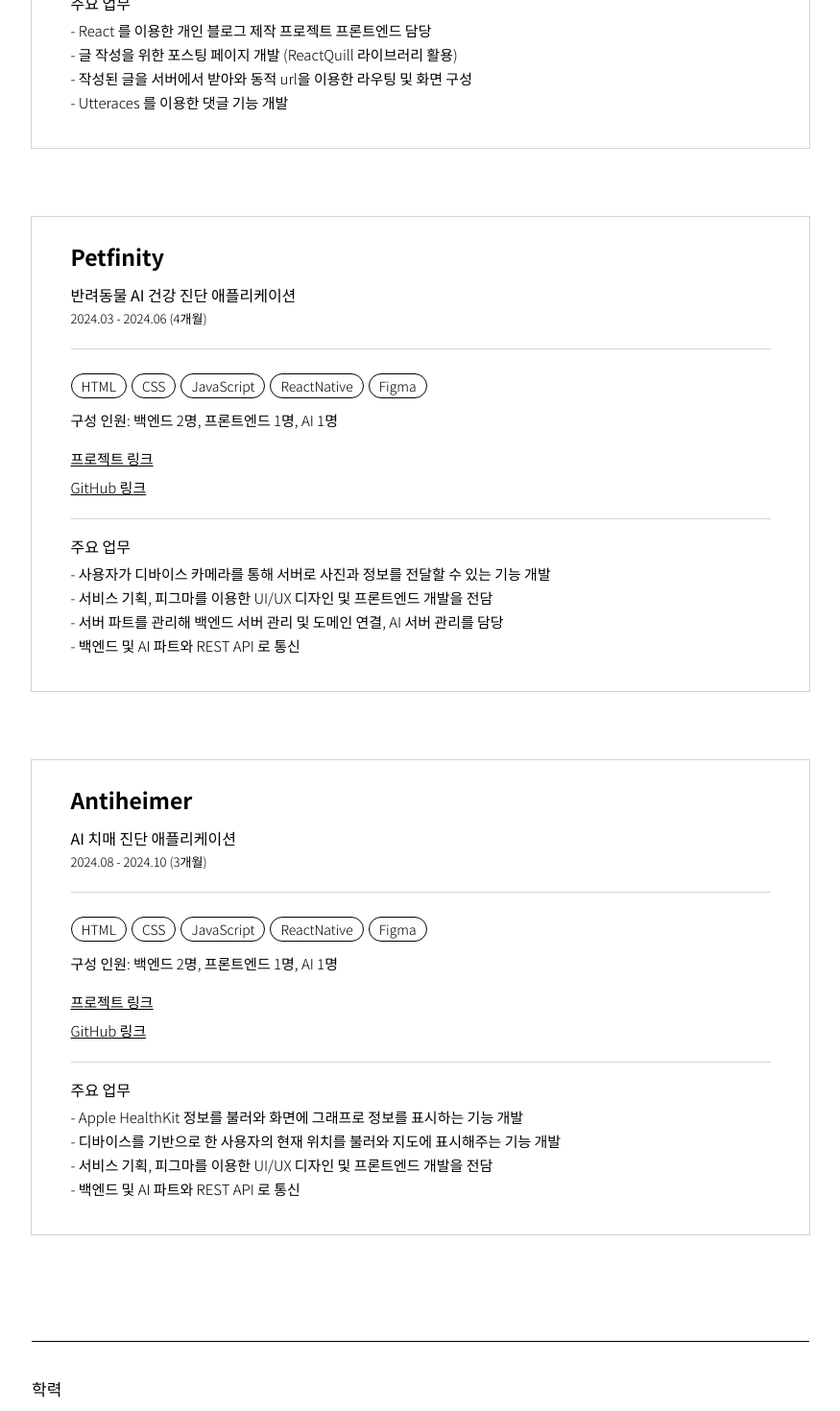
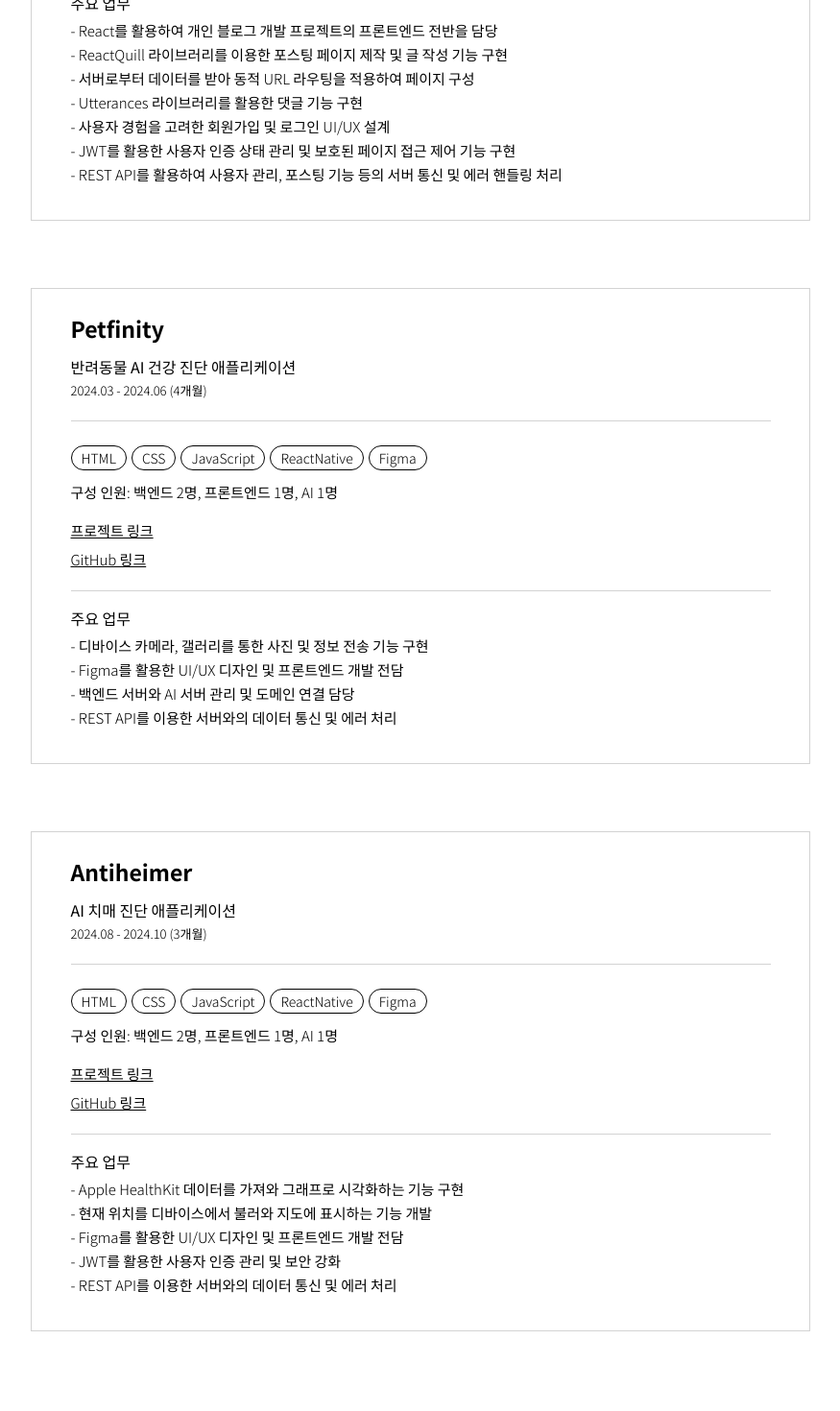
Before and after one commit to minijae011030/Resume, a React (Create React App) app: page / in a window 1280 px wide. Shown: the part 1200-2670 px from the top of the page at 96% size, without its empty margins (202-1077 px from the left). Built offline with nearby package versions, Linux system fonts and the light colour scheme.

Commit message:
edit project description

```diff
--- a/src/Home/styles/home.module.css
+++ b/src/Home/styles/home.module.css
@@ -138,6 +138,7 @@
 .title {
   width: 90%;
   margin: 0 auto;
+  padding-left: 10px;
   font-weight: 500;
   justify-content: center;
   font-size: 17px;
@@ -154,23 +155,26 @@
   display: flex;
   justify-content: space-between;
   margin-bottom: 10px;
+  margin-left: 2px;
+
   .name {
     font-weight: 500;
   }
 
   .duration {
     font-size: 14px;
+    margin-right: 2px;
   }
 }
 
 .duration_mobile {
   font-size: 14px;
-  margin: 10px 0;
+  margin: 10px 0 10px 2px;
 }
 
 .major {
   font-size: 15px;
-  margin: 8px 0;
+  margin: 8px 0 8px 2px;
   font-weight: 300;
 }
 
--- a/src/utils/data/projects.json
+++ b/src/utils/data/projects.json
@@ -8,42 +8,44 @@
     "github_url": "https://github.com/Dong-Ian/front",
     "skills": ["HTML", "CSS", "JavaScript", "React"],
     "main_tasks": [
-      "- React 를 이용한 개인 블로그 제작 프로젝트 프론트엔드 담당",
-      "- 글 작성을 위한 포스팅 페이지 개발 (ReactQuill 라이브러리 활용)",
-      "- 작성된 글을 서버에서 받아와 동적 url을 이용한 라우팅 및 화면 구성",
-      "- Utteraces 를 이용한 댓글 기능 개발"
+      "- React를 활용하여 개인 블로그 개발 프로젝트의 프론트엔드 전반을 담당",
+      "- ReactQuill 라이브러리를 이용한 포스팅 페이지 제작 및 글 작성 기능 구현",
+      "- 서버로부터 데이터를 받아 동적 URL 라우팅을 적용하여 페이지 구성",
+      "- Utterances 라이브러리를 활용한 댓글 기능 구현",
+      "- 사용자 경험을 고려한 회원가입 및 로그인 UI/UX 설계",
+      "- JWT를 활용한 사용자 인증 상태 관리 및 보호된 페이지 접근 제어 기능 구현",
+      "- REST API를 활용하여 사용자 관리, 포스팅 기능 등의 서버 통신 및 에러 핸들링 처리"
     ]
   },
   {
     "project_name": "Petfinity",
     "project_description": "반려동물 AI 건강 진단 애플리케이션",
-
     "project_duration": "2024.03 - 2024.06 (4개월)",
     "project_composition": "백엔드 2명, 프론트엔드 1명, AI 1명",
     "project_url": "https://blog-ian.com",
     "github_url": "https://github.com/Capstone-Petfinity/front-ian",
     "skills": ["HTML", "CSS", "JavaScript", "ReactNative", "Figma"],
     "main_tasks": [
-      "- 사용자가 디바이스 카메라를 통해 서버로 사진과 정보를 전달할 수 있는 기능 개발",
-      "- 서비스 기획, 피그마를 이용한 UI/UX 디자인 및 프론트엔드 개발을 전담",
-      "- 서버 파트를 관리해 백엔드 서버 관리 및 도메인 연결, AI 서버 관리를 담당",
-      "- 백엔드 및 AI 파트와 REST API 로 통신"
+      "- 디바이스 카메라, 갤러리를 통한 사진 및 정보 전송 기능 구현",
+      "- Figma를 활용한 UI/UX 디자인 및 프론트엔드 개발 전담",
+      "- 백엔드 서버와 AI 서버 관리 및 도메인 연결 담당",
+      "- REST API를 이용한 서버와의 데이터 통신 및 에러 처리"
     ]
   },
   {
     "project_name": "Antiheimer",
     "project_description": "AI 치매 진단 애플리케이션",
-
     "project_duration": "2024.08 - 2024.10 (3개월)",
     "project_composition": "백엔드 2명, 프론트엔드 1명, AI 1명",
     "project_url": "https://blog-ian.com",
     "github_url": "https://github.com/AntiHeimer/front-RN",
     "skills": ["HTML", "CSS", "JavaScript", "ReactNative", "Figma"],
     "main_tasks": [
-      "- Apple HealthKit 정보를 불러와 화면에 그래프로 정보를 표시하는 기능 개발",
-      "- 디바이스를 기반으로 한 사용자의 현재 위치를 불러와 지도에 표시해주는 기능 개발",
-      "- 서비스 기획, 피그마를 이용한 UI/UX 디자인 및 프론트엔드 개발을 전담",
-      "- 백엔드 및 AI 파트와 REST API 로 통신"
+      "- Apple HealthKit 데이터를 가져와 그래프로 시각화하는 기능 구현",
+      "- 현재 위치를 디바이스에서 불러와 지도에 표시하는 기능 개발",
+      "- Figma를 활용한 UI/UX 디자인 및 프론트엔드 개발 전담",
+      "- JWT를 활용한 사용자 인증 관리 및 보안 강화",
+      "- REST API를 이용한 서버와의 데이터 통신 및 에러 처리"
     ]
   }
 ]
```
